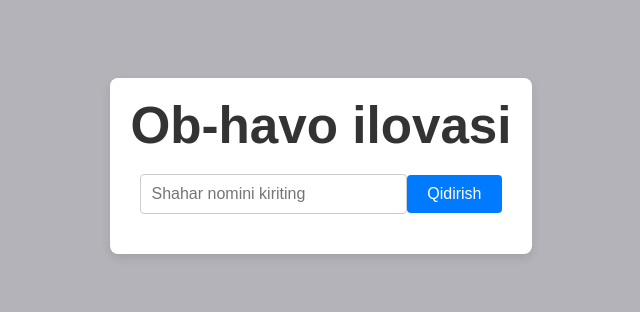
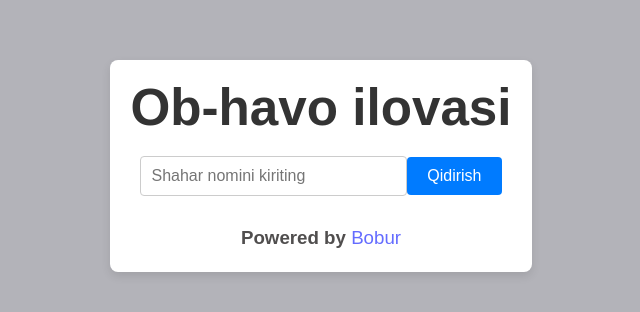
Before and after one commit to RahimjonovBoburjon/Weather-App, a Vue app: page / in a window 1280 px wide. Shown: the part 234-546 px from the top of the page, without its empty margins (319-959 px from the left). Built offline with nearby package versions, Linux system fonts and the light colour scheme.

Commit message:
Add Footer

```diff
--- a/src/App.vue
+++ b/src/App.vue
@@ -13,6 +13,7 @@
       <div v-if="error" class="error">
         <p>{{ error }}</p>
       </div>
+      <h3 class="footer">Powered by <a href="https://github.com/RahimjonovBoburjon">Bobur</a></h3>
     </div>
   </div>
 </template>
@@ -118,4 +119,9 @@ h1 {
   border: 1px solid red;
   border-radius: 4px;
 }
+
+.footer {
+  margin-top: 8px;
+  color: #504e4e;
+}
 </style>
```
